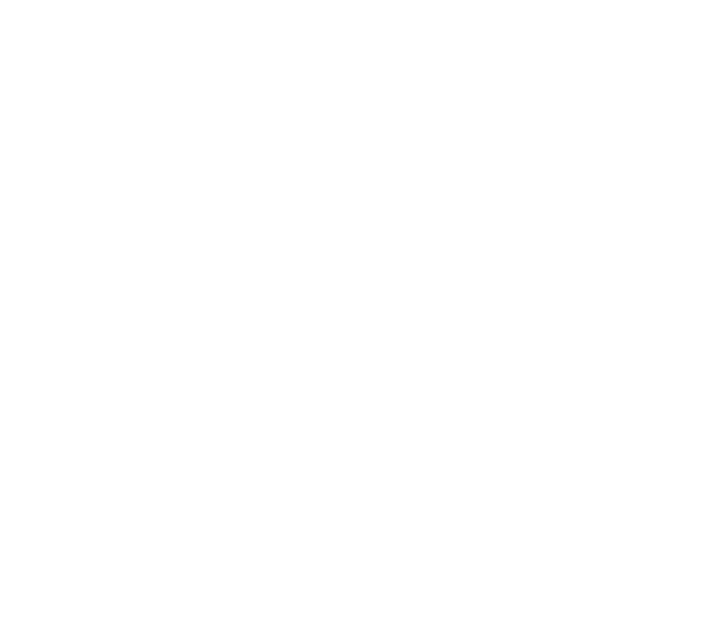
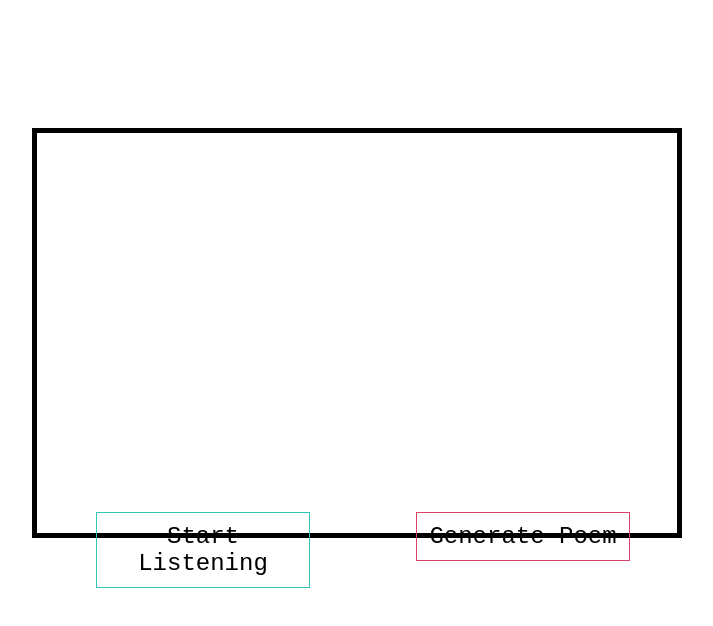
Before and after one commit to JuriKiin/WordRain, a plain HTML site: page index.html in a window 1280 px wide. Shown: the whole page, without its empty margins (288-1001 px from the left). Drawn offline with Linux system fonts and the light colour scheme.

Commit message:
Start listening working, generate poem works but not neatly

```diff
--- a/css/main.css
+++ b/css/main.css
@@ -1,10 +1,48 @@
-#canvas{
+#canvas, #poemCanvas{
     position: absolute;
-    width:100%;
+    margin-left: 25%;
+    margin-top: 10%;
+    width:50%;
+    height:50%;
     padding:0;
-    margin:0;
+    border: 5px solid black;
 }
 * {
     margin:0;
     padding:0;
 }
+#startBtn{
+    position:absolute;
+    margin-left: 30%;
+    margin-top: 40%;
+    width: 15%;
+    font-family: 'Inconsolata',monospace;
+    font-size: 18pt;
+    padding:10px;
+    border: 1px solid #2EC4B6FF;
+    transition: all .25s ease-in-out;
+    text-align: center;
+}
+#startBtn:hover{
+    background-color: #2EC4B6FF;
+    color:white;
+    cursor: pointer;
+}
+
+#poemBtn{
+    position:absolute;
+    margin-left: 55%;
+    margin-top: 40%;
+    width: 15%;
+    font-family: 'Inconsolata',monospace;
+    font-size: 18pt;
+    padding:10px;
+    border: 1px solid #DA4167FF;
+    transition: all .25s ease-in-out;
+    text-align: center;
+}
+#poemBtn:hover{
+    background-color: #DA4167FF;
+    color:white;
+    cursor: pointer;
+}
--- a/index.html
+++ b/index.html
@@ -9,7 +9,10 @@
 </head>
 
 <body>
-    <div><canvas></canvas></div>
+  <div><canvas id="canvas"></canvas></div>
+  <div><canvas id="poemCanvas"></canvas></div>
+  <p id="startBtn" onclick="startListening()">Start Listening</p>
+  <p id="poemBtn" onclick="generatePoem()">Generate Poem</p>
   <script src="js/main.js"></script>
 </body>
 </html>
--- a/js/main.js
+++ b/js/main.js
@@ -1,9 +1,9 @@
-// import {createWord} from './classes.js'
 
 let speech;
-const canvas = document.querySelector("canvas");
+const canvas = document.querySelector("#canvas");
 const ctx = canvas.getContext("2d");
-
+const poemCanvas = document.querySelector("#poemCanvas");
+const poemCtx = poemCanvas.getContext("2d");
 let colors = [
     "#CCFF66FF",
     "#5D2E8CFF",
@@ -16,15 +16,28 @@ let fonts = [
 ];
 
 let words = []
+let finalWords = '';
 window.onload = init;
 
 function init() {
+    console.log("init");
+    let div = document.querySelector("#canvas");
 
-    canvas.width = screen.width;
-    canvas.height = screen.height;
+    canvas.width = div.clientWidth;
+    canvas.height = div.clientHeight;
 
     startConverting();
     update();
+}
+
+function startListening(){
+    console.log("start listening");
+    ctx.clearRect(0, 0, canvas.width, canvas.height);
+    poemCtx.clearRect(0, 0, canvas.width, canvas.height);
+
+    words = [];
+    finalWords = '';
+    startConverting();
 }
 
 function startConverting(){
@@ -45,7 +58,6 @@ function startConverting(){
             console.log("Speech ended");
         }
 
-        var finalWords = '';
         speech.onresult = function(event){
             var interimTranscript = '';
             for(var i = event.resultIndex; i < event.results.length; i++){
@@ -62,6 +74,40 @@ function startConverting(){
 
         speech.onerror = function(error){
         };
+    }
+}
+
+function generatePoem(){
+    return;
+
+    poemCtx.font = "14px Comic Sans MS";
+    poemCtx.fillStyle = "black";
+    poemCtx.textAlign = "center";
+
+    let x = 25;
+    let y = 25;
+
+    console.log("Final Words: " + finalWords + " Poem Width: " + poemCanvas.width);
+    let finalWordArr = finalWords.split(' ');
+
+    for(let i = 0; i < finalWordArr.length; i++){
+        console.log("Word: " +  finalWordArr[i] + " X: " + x + " Y: " + y);
+
+        // If we run out of room vertically use ... and end the loop
+        if(y >= poemCanvas.height){
+            poemCtx.fillText("...", x, y);
+            break;
+        }
+
+        poemCtx.fillText(finalWordArr[i], x, y);
+        // console.log ("Width: " + poemCtx.measureText(finalWordArr[i]).width + 10);
+        x += poemCtx.measureText(finalWordArr[i]).width + 10;
+
+        // If we run out of room horizontally start a new line
+        if(x >= poemCanvas.width){
+            y += 50;
+            x = 0;
+        }
     }
 }
 
```
